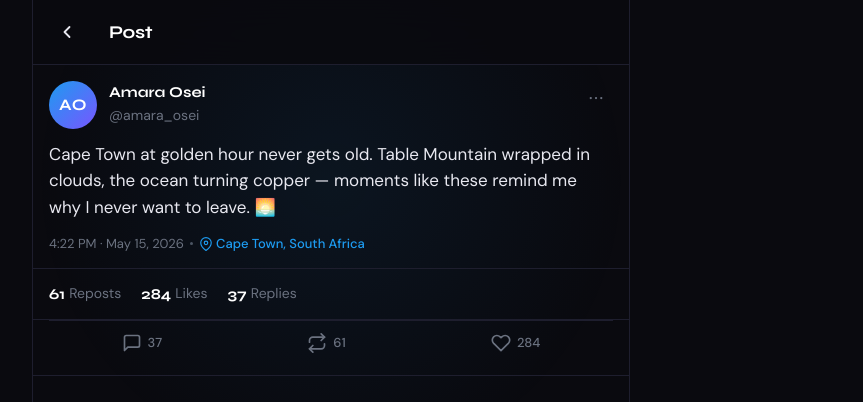
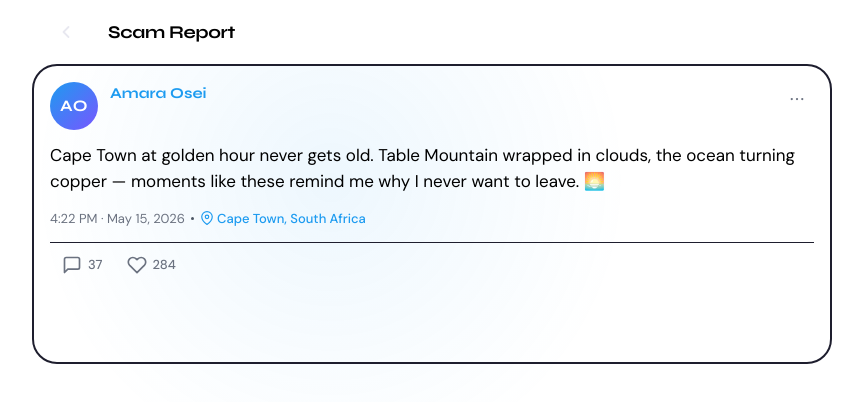
Before and after one commit to Lathithab/cyber-safe, a Next.js app in the folder root/apps/web/: page /post in a window 1280 px wide. Shown: the top 402 px of the page, without its empty margins (309-1172 px from the left). Built offline with nearby package versions, Linux system fonts and the light colour scheme.

Commit message:
feat: Fixed background to be lighter and coreecting font colours and borders. All done on post feature

```diff
--- a/root/apps/web/src/app/post/page.js
+++ b/root/apps/web/src/app/post/page.js
@@ -5,7 +5,6 @@ import { useState } from "react";
 const POST_DATA = {
   user: {
     name: "Amara Osei",
-    handle: "@amara_osei",
     avatar: "AO",
   },
   content:
@@ -14,7 +13,6 @@ const POST_DATA = {
   timestamp: "4:22 PM · May 15, 2026",
   likes: 284,
   comments: 37,
-  reposts: 61,
 };
 
 const HeartIcon = ({ filled }) => (
@@ -47,24 +45,6 @@ const CommentIcon = () => (
   </svg>
 );
 
-const RepostIcon = () => (
-  <svg
-    viewBox="0 0 24 24"
-    width="20"
-    height="20"
-    fill="none"
-    stroke="currentColor"
-    strokeWidth="2"
-    strokeLinecap="round"
-    strokeLinejoin="round"
-  >
-    <polyline points="17 1 21 5 17 9" />
-    <path d="M3 11V9a4 4 0 0 1 4-4h14" />
-    <polyline points="7 23 3 19 7 15" />
-    <path d="M21 13v2a4 4 0 0 1-4 4H3" />
-  </svg>
-);
-
 const PinIcon = () => (
   <svg
     viewBox="0 0 24 24"
@@ -84,8 +64,6 @@ const PinIcon = () => (
 export default function PostPage() {
   const [liked, setLiked] = useState(false);
   const [likeCount, setLikeCount] = useState(POST_DATA.likes);
-  const [reposted, setReposted] = useState(false);
-  const [repostCount, setRepostCount] = useState(POST_DATA.reposts);
   const [showCommentBox, setShowCommentBox] = useState(false);
   const [commentText, setCommentText] = useState("");
   const [commentCount, setCommentCount] = useState(POST_DATA.comments);
@@ -94,11 +72,6 @@ export default function PostPage() {
   const handleLike = () => {
     setLiked((prev) => !prev);
     setLikeCount((prev) => (liked ? prev - 1 : prev + 1));
-  };
-
-  const handleRepost = () => {
-    setReposted((prev) => !prev);
-    setRepostCount((prev) => (reposted ? prev - 1 : prev + 1));
   };
 
   const handleCommentSubmit = () => {
@@ -118,14 +91,14 @@ export default function PostPage() {
 
         body {
           font-family: 'DM Sans', sans-serif;
-          background: #0a0a0f;
+          background: #ffffff;
           min-height: 100vh;
-          color: #e8e8f0;
+          color: #000000;
         }
 
         .page {
           min-height: 100vh;
-          background: #0a0a0f;
+          background: #ffffff;
           display: flex;
           flex-direction: column;
           align-items: center;
@@ -150,8 +123,8 @@ export default function PostPage() {
           width: 100%;
           max-width: 598px;
           min-height: 100vh;
-          border-left: 1px solid #1e1e2e;
-          border-right: 1px solid #1e1e2e;
+          border-left: 1px solid "white" #;
+          border-right: 1px solid "white";
           position: relative;
           z-index: 1;
         }
@@ -161,9 +134,9 @@ export default function PostPage() {
           position: sticky;
           top: 0;
           z-index: 10;
-          background: rgba(10,10,15,0.85);
+          background: #ffffff;
           backdrop-filter: blur(16px);
-          border-bottom: 1px solid #1e1e2e;
+          border-bottom: 1px solid: #ffffff;
           padding: 14px 16px;
           display: flex;
           align-items: center;
@@ -190,13 +163,16 @@ export default function PostPage() {
           font-weight: 700;
           font-size: 18px;
           letter-spacing: -0.3px;
-          color: #fff;
+          color: #000;
         }
 
         /* Post card */
         .post-card {
           padding: 16px 16px 0;
-          border-bottom: 1px solid #1e1e2e;
+          border-radius: 25px;
+          border: 2px solid #1e1e2e;
+          width: 800px;
+          height: 300px;
         }
 
         .post-header {
@@ -246,15 +222,10 @@ export default function PostPage() {
           font-family: 'Syne', sans-serif;
           font-weight: 700;
           font-size: 15px;
-          color: #fff;
+          color: #1d9bf0;
           white-space: nowrap;
         }
 
-        .handle {
-          font-size: 14px;
-          color: #6b7280;
-          font-weight: 400;
-        }
 
         .more-btn {
           margin-left: auto;
@@ -276,7 +247,7 @@ export default function PostPage() {
         .post-content {
           font-size: 17px;
           line-height: 1.55;
-          color: #e8e8f0;
+          color: #000000;
           font-weight: 400;
           margin-bottom: 14px;
           word-break: break-word;
@@ -312,13 +283,6 @@ export default function PostPage() {
           font-weight: 500;
         }
 
-        /* Divider */
-        .divider {
-          height: 1px;
-          background: #1e1e2e;
-          margin: 0 -16px;
-        }
-
         /* Stats row */
         .stats-row {
           display: flex;
@@ -339,15 +303,11 @@ export default function PostPage() {
           color: #fff;
         }
 
-        .stat-label {
-          font-size: 14px;
-          color: #6b7280;
-        }
 
         /* Action row */
         .action-row {
           display: flex;
-          justify-content: space-around;
+          justify-content: left ;
           padding: 4px 0 14px;
           border-top: 1px solid #1e1e2e;
         }
@@ -381,14 +341,6 @@ export default function PostPage() {
           background: rgba(249,24,128,0.08);
         }
 
-        .action-btn.reposted {
-          color: #00ba7c;
-        }
-
-        .action-btn.reposted:hover {
-          color: #00ba7c;
-          background: rgba(0,186,124,0.08);
-        }
 
         .like-icon {
           transition: transform 0.15s cubic-bezier(0.34,1.56,0.64,1);
@@ -593,7 +545,7 @@ export default function PostPage() {
                 <polyline points="15 18 9 12 15 6" />
               </svg>
             </button>
-            <span className="topbar-title">Post</span>
+            <span className="topbar-title">Scam Report</span>
           </div>
 
           {/* Post card */}
@@ -640,24 +592,6 @@ export default function PostPage() {
 
             <div className="divider" />
 
-            {/* Stats */}
-            <div className="stats-row">
-              <div className="stat-item">
-                <span className="stat-num">{repostCount}</span>
-                <span className="stat-label">Reposts</span>
-              </div>
-              <div className="stat-item">
-                <span className="stat-num">{likeCount}</span>
-                <span className="stat-label">Likes</span>
-              </div>
-              <div className="stat-item">
-                <span className="stat-num">{commentCount}</span>
-                <span className="stat-label">Replies</span>
-              </div>
-            </div>
-
-            <div className="divider" />
-
             {/* Actions */}
             <div className="action-row">
               <button
@@ -667,15 +601,6 @@ export default function PostPage() {
               >
                 <CommentIcon />
                 <span className="action-count">{commentCount}</span>
-              </button>
-
-              <button
-                className={`action-btn ${reposted ? "reposted" : ""}`}
-                onClick={handleRepost}
-                aria-label="Repost"
-              >
-                <RepostIcon />
-                <span className="action-count">{repostCount}</span>
               </button>
 
               <button
```
